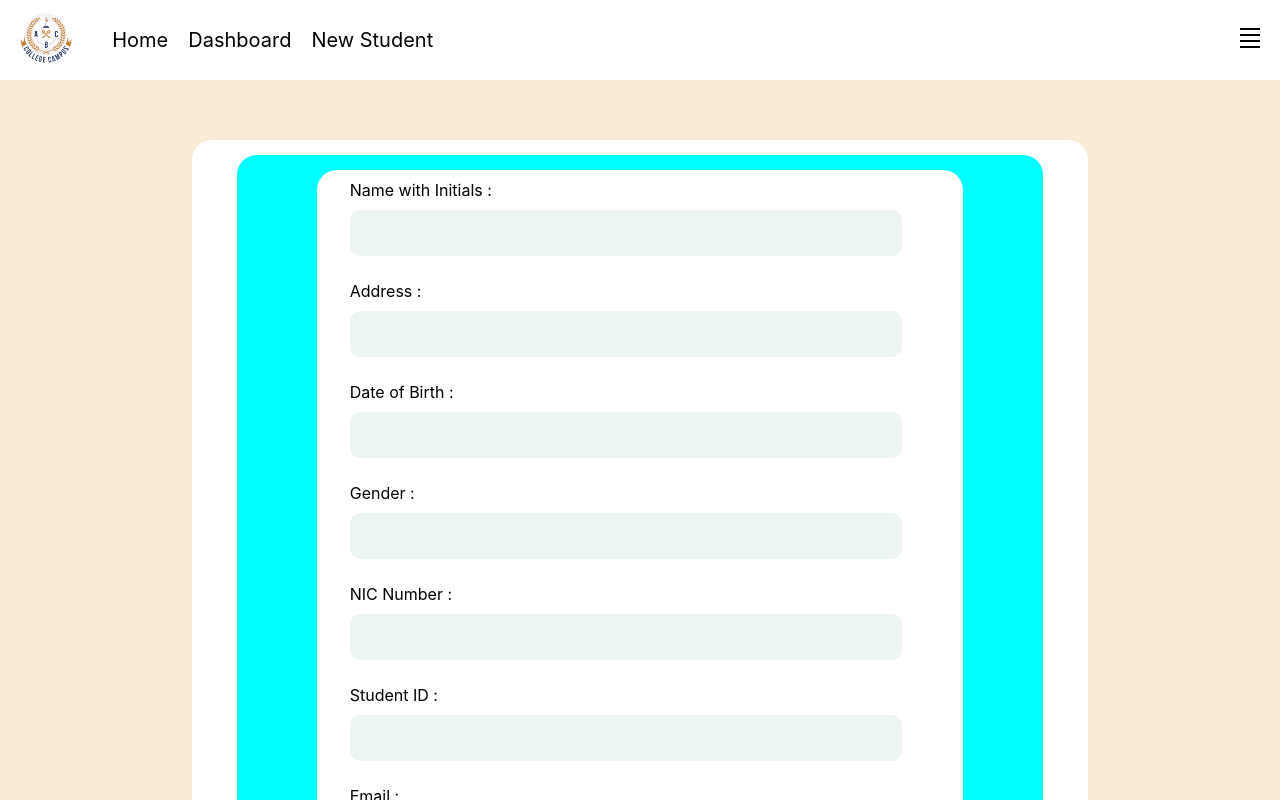
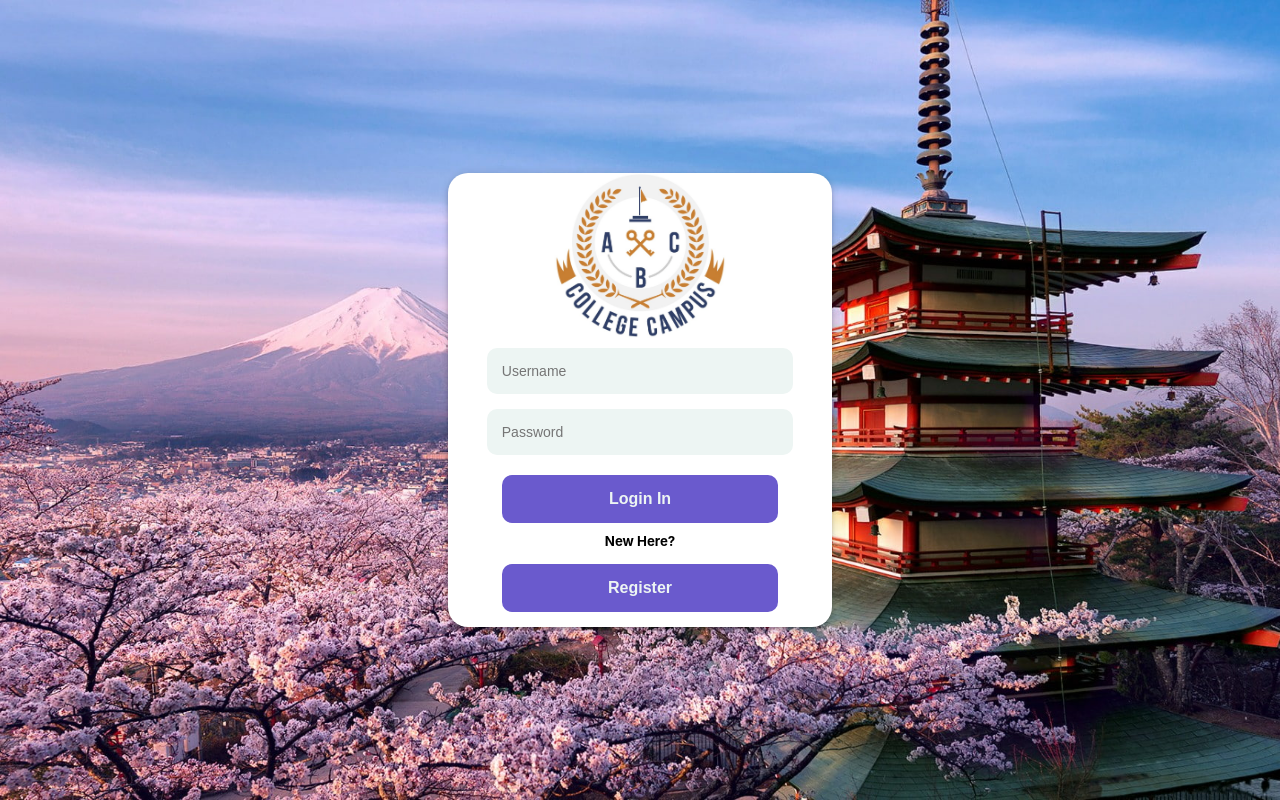
Before and after one commit to NemalPerera-NP/ABC-College-web-Frontend, a React (Create React App) app: page / in a window 1280 px wide. Shown: the top 800 px of the page. Built offline with nearby package versions, Linux system fonts and the light colour scheme.

Commit message:
changes of node modules

```diff
--- a/src/App.js
+++ b/src/App.js
@@ -8,10 +8,10 @@
   return (
     <Router>
       <Routes>
-        <Route path="/login" element={<LoginPage />} />
+        <Route path="/" element={<LoginPage />} />
         <Route path="/signup" element={<SignupPage />} />
         <Route path="/home" element={<HomePage />} />
-        <Route path="/" element={<Studentdetail />} />
+        <Route path="/studentdetails" element={<Studentdetail />} />
       </Routes>
     </Router>
   );
```
